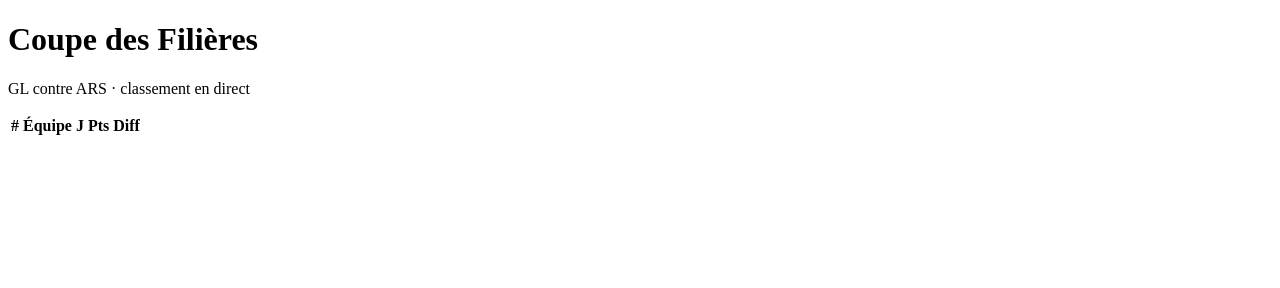
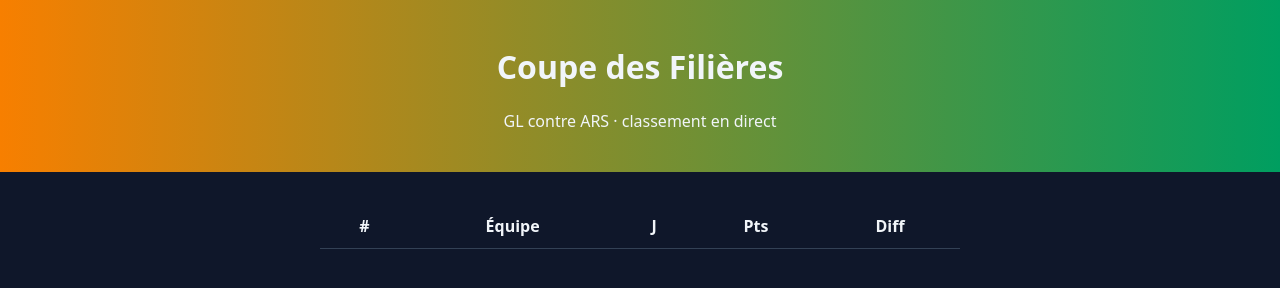
Before and after one commit to nyxar-kryto/LV, a plain HTML site: page index.html in a window 1280 px wide. Drawn offline with Linux system fonts and the light colour scheme.

Commit message:
ajout fichier style

```diff
--- a/index.html
+++ b/index.html
@@ -3,7 +3,7 @@
 <head>
 <meta charset="utf-8">
 <title>Coupe des Filières · Live</title>
-<!-- ASSETS -->
+<link rel="stylesheet" href="style.css">
 </head>
 <body>
 <header><h1>Coupe des Filières</h1><p>GL contre ARS · classement en direct</p></header>
```
